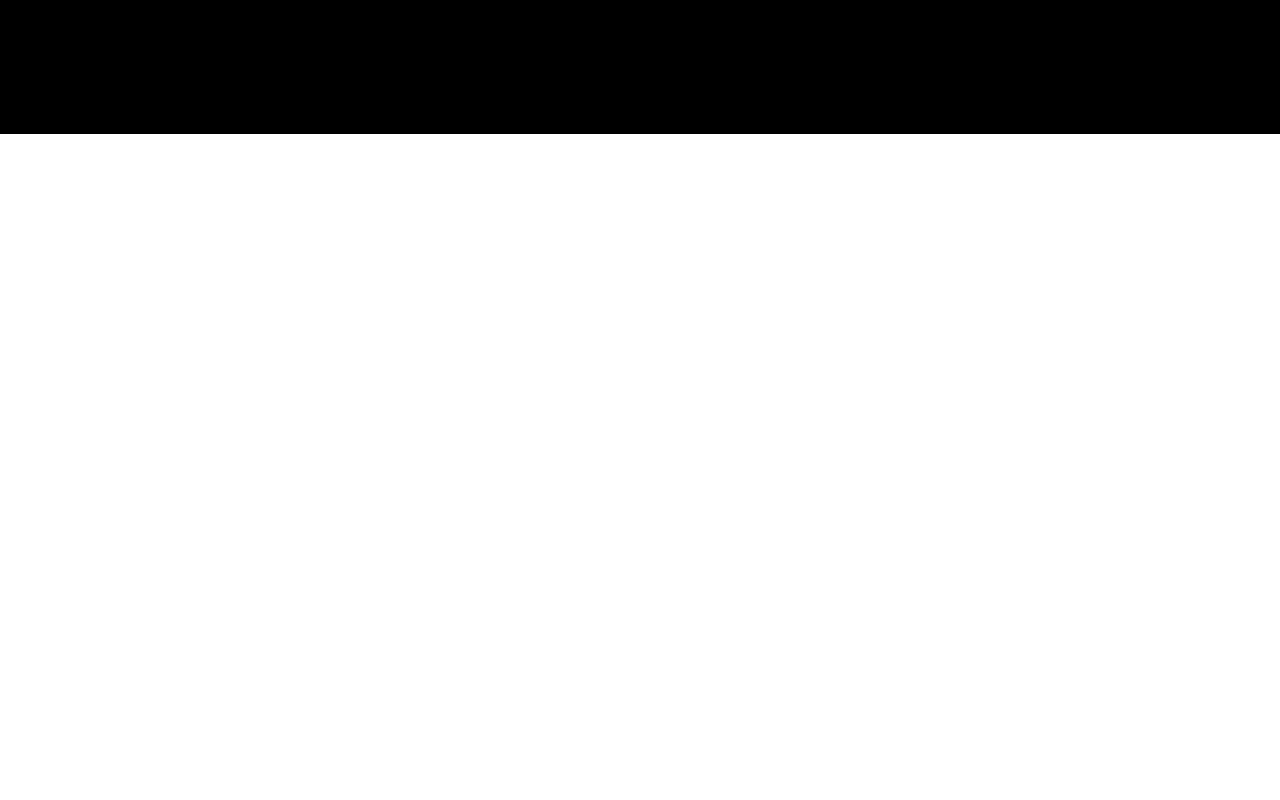
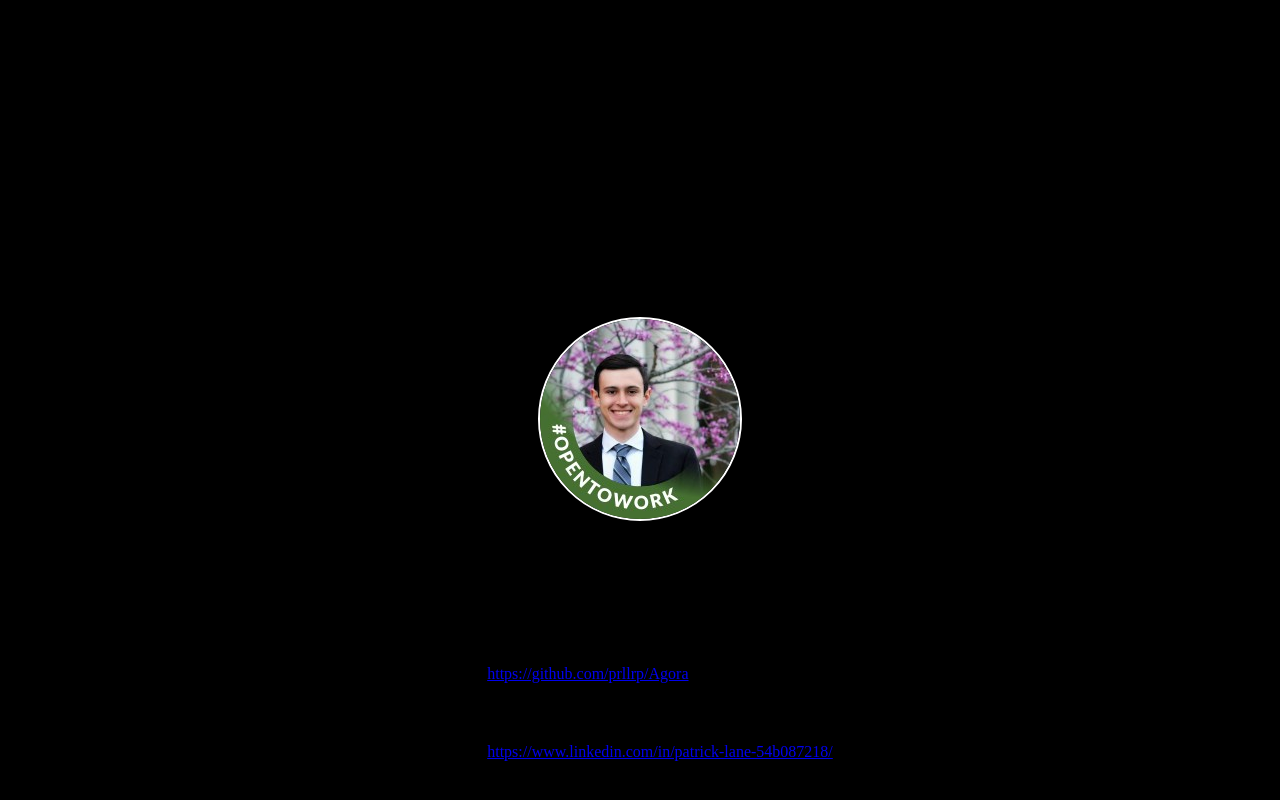
Before and after one commit to prllrp/Agora, a Nuxt app: page /about in a window 1280 px wide. Shown: the part 2458-3258 px from the top of the page. Before the commit the page ends 2592 px from the top, so only its background shows below. Built offline with nearby package versions, Linux system fonts and the light colour scheme.

Commit message:
Final changes

```diff
--- a/components/Info.vue
+++ b/components/Info.vue
@@ -92,7 +92,7 @@
   .chat-info{
     display: flex;
     flex-direction: column;
-    align-items: start;
+    align-items: flex-start;
     width: auto;
   }
 
@@ -102,7 +102,7 @@
     display: flex;
     flex-direction: column;
     justify-content: space-between;
-    align-items: start;
+    align-items: flex-start;
     border: 2px;
     border-style: solid;
     border-color: #fff;
--- a/pages/about.vue
+++ b/pages/about.vue
@@ -6,19 +6,30 @@
     <div class="main">
         <h1 class="title">About</h1>
         <img src="../static/debate.png" alt="Philosophers debating">
+        <h2 class="img-desc"></h2>
+        <p class="quote">"The common idea now seems to be that all such knowledge should as a matter of course be readily at the command of everybody, and the reproach of irrationality leveled against the existing economic order is frequently based on the fact that it is not so available. This view disregards the fact that the method by which such knowledge can be made as widely available as possible is precisely the problem to which we have to find an answer."
+          - Friedrich  A. Hayek</p>
         <!-- Redo the first line -->
 
-        <p class="text">AgoraChat is an MVP for a decentralized chat room built by Patrick Lane. It tries to adresss three features that are fundamental for the free and open digital society that Web3 and Decentralized technologies promise, these features being that AgoraChat is Public, Pseudoanonymous, and Accountable.</p>
+        <p class="wiki">The agora (/ˈæɡərə/; Ancient Greek: ἀγορά agorá) was a central public space in ancient Greek city-states. It is the best representation of a city-state's response to accommodate the social and political order of the polis. The literal meaning of the word "agora" is "gathering place" or "assembly". The agora was the center of the athletic, artistic, business, social, spiritual and political life in the city. The Ancient Agora of Athens is the best-known example. - Wikipedia</p>
+        <p class="text">AgoraChat is an MVP for a decentralized chat room that tries to address three features that are fundamental for the free and open digital society that Web3 and Decentralized technologies promise, these features being that AgoraChat is Public, Pseudonymous, and Accountable.</p>
         <h2 class="sub-title">Public</h2>
-        <p class="text">AgoraChat is public in the sense that it is not controlled by any single entity and open for anyone to join. AgoraChat is built upon and  hosted on IPFS (Interplanetary File System), a decentralized storage and communication network. Because the site is hosted on IPFS, anyone is able to copy the code and store it or modify it for themselves. Because AgoraChat uses the IPFS/Libp2p 'PubSub' system for communication, any IPFS or Libp2p node can send messages on the AgoraChat channels and the messages will be recieved the same as any message originating from the AgoraChat app (so long as the message is in a format compatible with the front-end)</p>
-        <h2 class="sub-title">Pseudoanonymous</h2>
-        <p class="text">Agora chat offers pseudoanonymity. While your messages are in  no way tied to your personal identity, they are tied to the Public/Private Key Pair stored in your Metamask wallet. Meaning that although users can change the alias they publish their messages with, the messages will be tied to the same Public Key and be verified to have come from  that source. This cryptographic verification is completed twice, once by the IPFS node with Public/Private pair associated with the node id and once by the app with the Metamask Public/Private pair.</p>
+        <p class="text">AgoraChat is public in the sense that it is not controlled by any single entity and open for anyone to join. AgoraChat is built upon and  hosted on IPFS (Interplanetary File System), a decentralized storage and communication network. Because the site is hosted on IPFS, anyone is able to copy the code and store it or modify it for themselves. Because AgoraChat uses the IPFS/Libp2p 'PubSub' system for communication, any IPFS or Libp2p node can send messages on the AgoraChat channels and the messages will be received the same as any message originating from the AgoraChat app (so long as the message is in a format compatible with the front-end)</p>
+        <h2 class="sub-title">Pseudonymous</h2>
+        <p class="text">Agora chat offers pseudonymity. While your messages are in  no way tied to your personal identity, they are tied to the Public/Private Key Pair stored in your Metamask wallet. Meaning that although users can change the alias they publish their messages with, the messages will be tied to the same Public Key and be verified to have come from  that source. This cryptographic verification is completed twice, once by the IPFS node with Public/Private pair associated with the node id and once by the app with the Metamask Public/Private pair.</p>
         <h2 class="sub-title">Accountability</h2>
-        <p class="text">Accountability is the least fleshed out  feature of AgoraChat. It is currently accomplished by choosing pseudoanonymity  over true anonymity and the 'Block'  button. By choosing pseudoanonymity, for users of AgoraChat this  means that their word is only as good as the reputation of their name (or more accurately their Public Key). Where most  current social platforms handle bans by instigating them system-wide, AgoraChat leaves the banning decision to the individual, and avoids infringing upon any  individuals freedom of speech while also respecting the freedom to not listen. </p>
+        <p class="text">Accountability is the least fleshed out  feature of AgoraChat. It is currently accomplished by choosing pseudonymity  over true anonymity and the 'Block'  button. By choosing pseudonymity, for users of AgoraChat this  means that their word is only as good as the reputation of their name (or more accurately their Public Key). Where most  current social platforms handle bans by instigating them system-wide, AgoraChat leaves the banning decision to the individual, and avoids infringing upon any  individuals freedom of speech while also respecting the freedom to not listen. </p>
         <h2 class="sub-title">A very "M"  VP</h2>
-        <p class="text">But these are primitive solutions for the massive problem of accountability and governance in decentralized networks, a problem that will need to be solved with great care and effort, lest our efforts to promote openness and freedom in  the exchange of information fall into the same trap our forebearers did at the advent of the internet, letting centralized tendencies acquire control for the sake of  gaining more users or making more profits. Now with the rise of Web3 technologies, there once again arises an opportunity to create systems based on freedom, equality and individualism. AgoraChat is an MVP for this future. </p>
+        <p class="text">But these are primitive solutions for the massive problem of accountability and governance in decentralized networks, a problem that will need to be solved with great care and effort, lest our efforts to promote openness and freedom in  the exchange of information fall into the same trap our forbearers did at the advent of the internet, letting centralized tendencies acquire control for the sake of  gaining more users or making more profits. Now with the rise of Web3 technologies, there once again arises an opportunity to create systems based on freedom, equality and individualism. AgoraChat is an MVP for this future. </p>
         <h2 class="sub-title">Made By</h2>
-        Patrick Lane graduated from Texas A&M University in May 2022 with a BS in Electronic Systems Engineering Techonology and a Minor in Cybersecurity. Coursework included networking, internet infrastructure and cryptographic key systems. He was also an avid participant in Engineering Inc. a startup incubator  inside the school's engineering department where he pursued the development of a business related to one of his other passions, soccer coaching. But this business ultimately never  launched as he choose to focus his efforts towards learning web development and Web3 technologies in hopes of having a larger impact on the world.
+        <img src="../static/pat_lane.jpeg" alt="Patrick Lane" class = 'profile-pic'>
+        <h3>Patrick Lane</h3>
+        <ul>
+          <li><h3>Github:</h3><a href="https://github.com/prllrp/Agora">https://github.com/prllrp/Agora</a></li>
+          <li><h3>LinkedIn: </h3><a href="https://www.linkedin.com/in/patrick-lane-54b087218/">https://www.linkedin.com/in/patrick-lane-54b087218/</a></li>
+        </ul>
+
+        Patrick Lane graduated from Texas A&M University in May 2022 with a BS in Electronic Systems Engineering Technology and a Minor in Cybersecurity. Coursework included networking, internet infrastructure and cryptographic key systems. He was also an avid participant in Engineering Inc. a startup incubator  inside the school's engineering department where he pursued the development of a business related to one of his other passions, soccer coaching. But this business ultimately never  launched as he choose to focus his efforts towards learning web development and Web3 technologies in hopes of having a larger impact on the world.
 
 He is currently looking for work. (especially at companies in the decentralized technologies industry) and can be reached at:
 
@@ -69,4 +80,23 @@
   overflow-y: scroll;
 }
 
+.wiki{
+  font-size: 1em;
+  font-weight: bold;
+}
+
+.quote{
+  font-size: 1.25em;
+
+  font-style: italic;
+}
+
+.profile-pic{
+  width: 200px;
+  height: 200px;
+  border-radius: 50%;
+  margin: 10px;
+  border: white solid 2px;
+}
+
 </style>
--- a/pages/howit.vue
+++ b/pages/howit.vue
@@ -8,18 +8,18 @@
 
         <!-- Redo the first line -->
 
-        <p class="text">AgoraChat is a ephemeral and pseduoanonymous chat app built on the Interplanetary File Systems (IPFS) decentralized network.
+        <p class="text">AgoraChat is a ephemeral and pseudonymous chat app built on the Interplanetary File Systems (IPFS) decentralized network.
 Chats are published over the network in chat rooms that can be created by users. Once a message is published, it never touches a centralized system. Each message is propagated through the use of IPFS PubSub in a completely decentralized manner. Anyone can publish messages to AgoraChat without using
 the web app (although messages will only display on the web app if they  follow the proper format). Messages are published with a non-unique
 alias as well as a cryptographic signature provided by a Metamask wallet. Each message is cryptographically verified once
 recieved. The front end is built as a static page with Nuxt.
 </p>
         <h2 class="sub-title">Chat</h2>
-        <p class="text">The chat module displays messages recieved in the current room and allows users to send messages to their room.
+        <p class="text">The chat module displays messages received in the current room and allows users to send messages to their room.
 Each message displays: Sender Alias, Sender Public Key, Message Text  and a block button. While Aliases are not unique
 and can be changed at will, public keys are linked to a private key stored in the users Metamask wallet. When sending a chat,
 you will first be asked to connect your Metamask wallet, AgoraChat does not gain access to your wallet, only the ability to read the public key and
-request signatures. When you send a message, Metamask will ask for you to  verify your signature on the message. Messages are impermanent, they are not  stored by any central  service, only in the local memory of the users that were listening when the message was published. Messages from the past are not saved. The block button can be used to block messages incoming from a certain Public Key, any messages recieved will not be displayed. </p>
+request signatures. When you send a message, Metamask will ask for you to  verify your signature on the message. Messages are impermanent, they are not  stored by any central  service, only in the local memory of the users that were listening when the message was published. Messages from the past are not saved. The block button can be used to block messages incoming from a certain Public Key, any messages received will not be displayed. </p>
 
         <h2 class="sub-title">Info</h2>
         <p class="text">The info module displays info about your node. It shows the current room you are in as well as the current alias you are using.  Aliases are not unique and can be set to any value.  Below the alias tab is  your Node Id and your Node peers. A new IPFS node is created whenever you open the chat page. This node will attempt to join the IPFS network by bootstrapping to an AgoraChat node  which provides connections to other IPFS nodes and a circuit relay for NAT traversal. These bootstrap nodes can be created anyone and help to provide stability to the PubSub network. Once your node is created, it starts attempting to connect to other  AgoraChat user nodes through PubSub and starts listening on the channels related to the current room. By default the current room is the Agora General Chat.</p>
--- a/pages/index.vue
+++ b/pages/index.vue
@@ -150,6 +150,7 @@
       //create a node to be passed into the chat component
       const node = await Ipfs.create({
         repo: "ipfs-" + Math.random(),
+
         relay: {
           enabled: true,
           hop: {
```
Also changed, not shown: static/pat_lane.jpeg (added), 1 other file (tests, documents, lock files or other folders).
